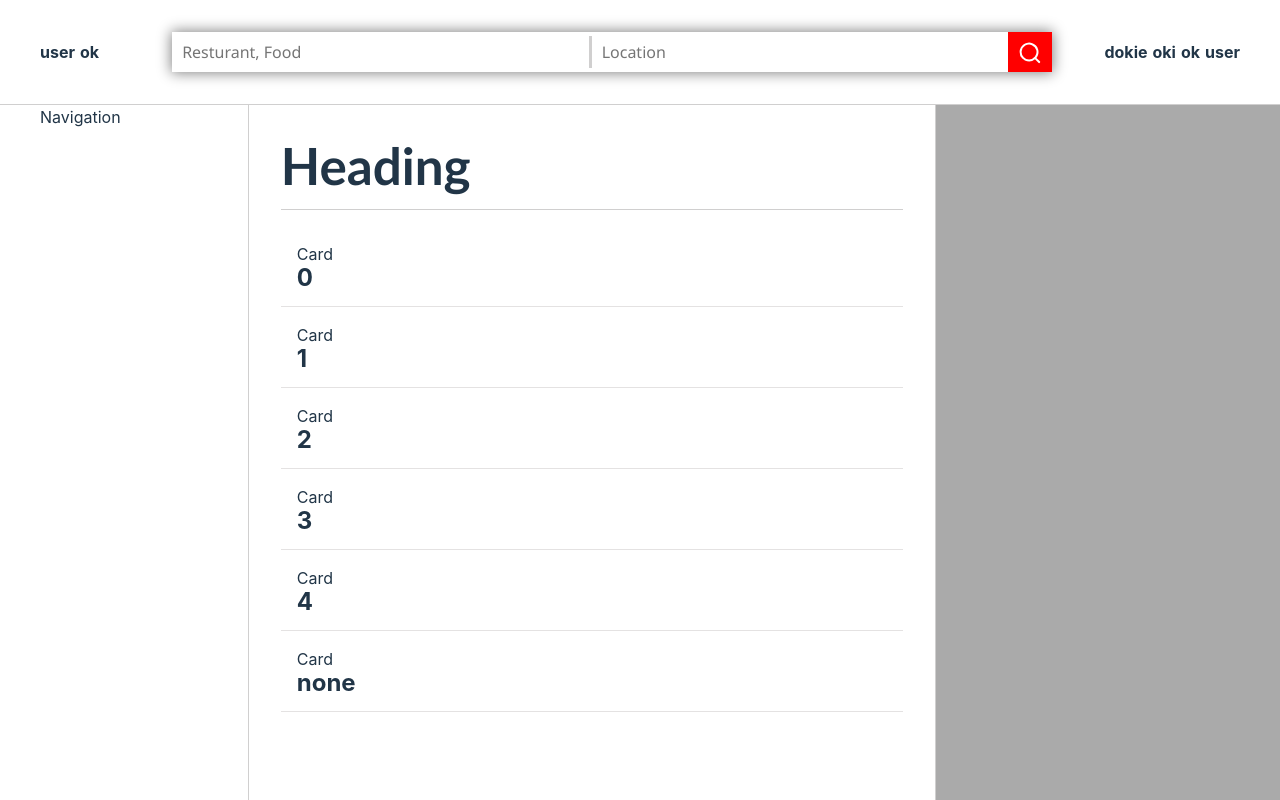
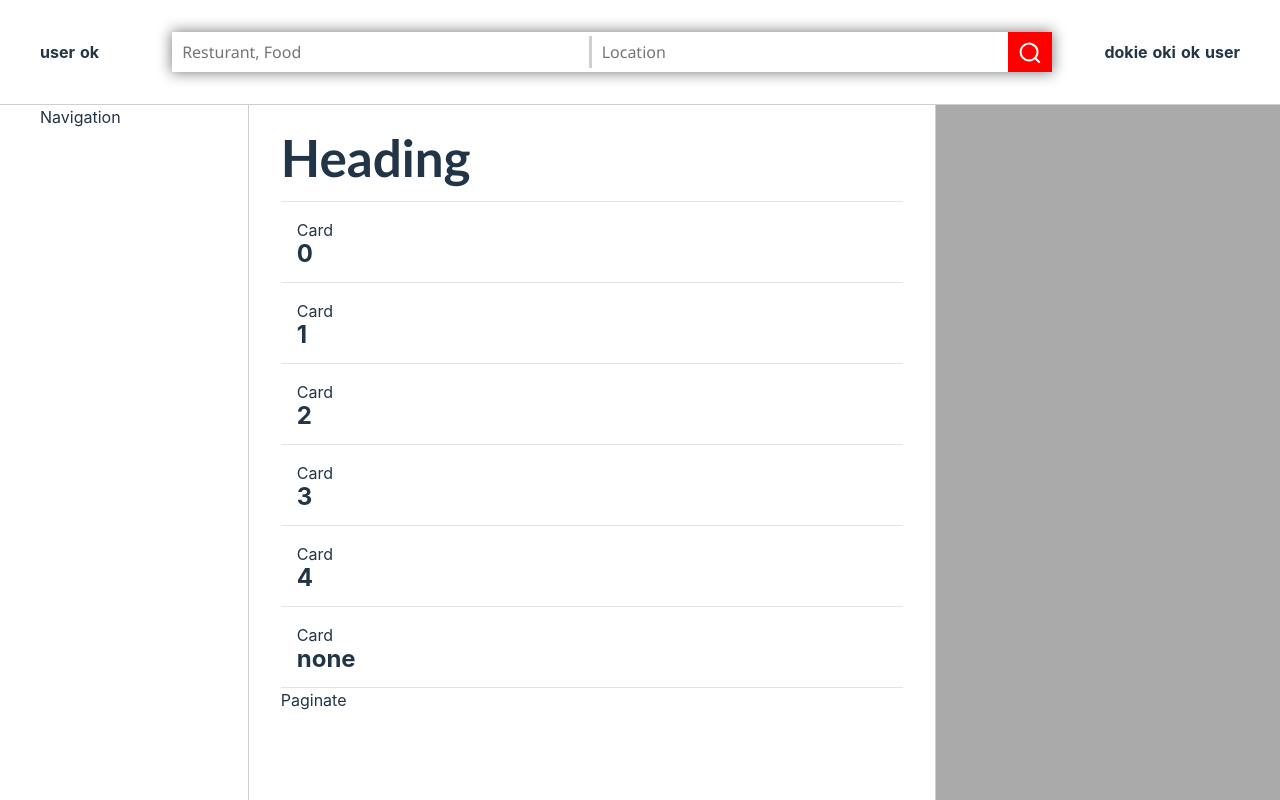
Before and after one commit to KaziMuktadirAhmed/Rate-My-Food, a React (Vite) app in the folder react-app/: page /search in a window 1280 px wide. Shown: the top 800 px of the page. Built offline with nearby package versions, Linux system fonts and the light colour scheme; no server answers.

Commit message:
finally i'm satisfied with the layout

```diff
--- a/react-app/src/components/Contents/Contents.module.css
+++ b/react-app/src/components/Contents/Contents.module.css
@@ -1,10 +1,9 @@
 .container {
-  padding: 2em 2em 0 2em;
+  padding: 1.5em 2em 0 2em;
 }
 
 .heading {
   font-family: "Gill Sans", "Gill Sans MT", Calibri, "Trebuchet MS", sans-serif;
   padding-bottom: 1rem;
-  margin-bottom: 1rem;
-  border-bottom: 1px solid rgb(208, 207, 207);
+  border-bottom: 1px solid rgb(228, 226, 226);
 }
--- a/react-app/src/components/Contents/Contents.tsx
+++ b/react-app/src/components/Contents/Contents.tsx
@@ -1,5 +1,6 @@
 import Card from "./Card/Card";
 import styles from "./Contents.module.css";
+import Paginate from "./Paginate/Paginate";
 
 function Contents() {
   let count = 0;
@@ -13,6 +14,7 @@ function Contents() {
         <Card item={item} />
       ))}
       <Card />
+      <Paginate />
     </div>
   );
 }
--- /dev/null
+++ b/react-app/src/components/Contents/Paginate/Paginate.tsx
@@ -0,0 +1,5 @@
+function Paginate() {
+  return <div>Paginate</div>;
+}
+
+export default Paginate;
```
